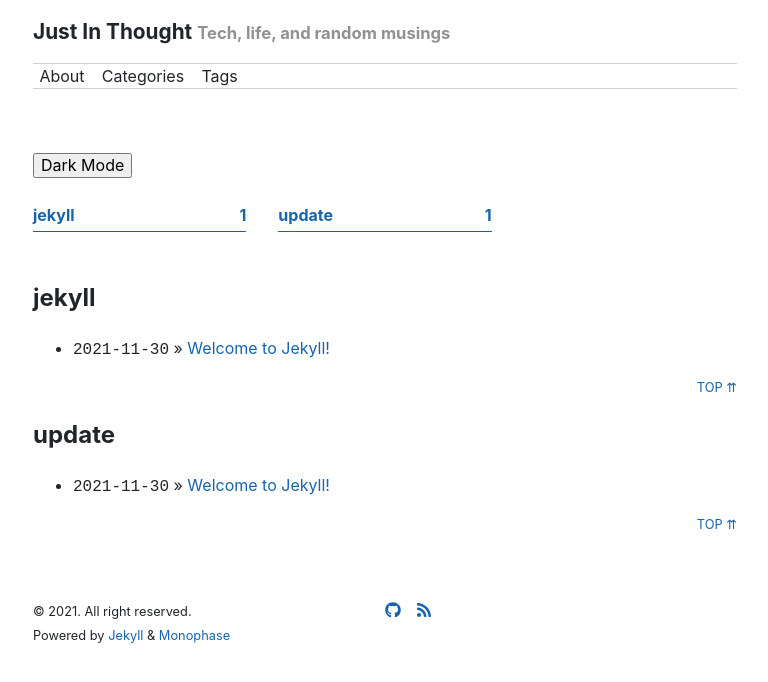
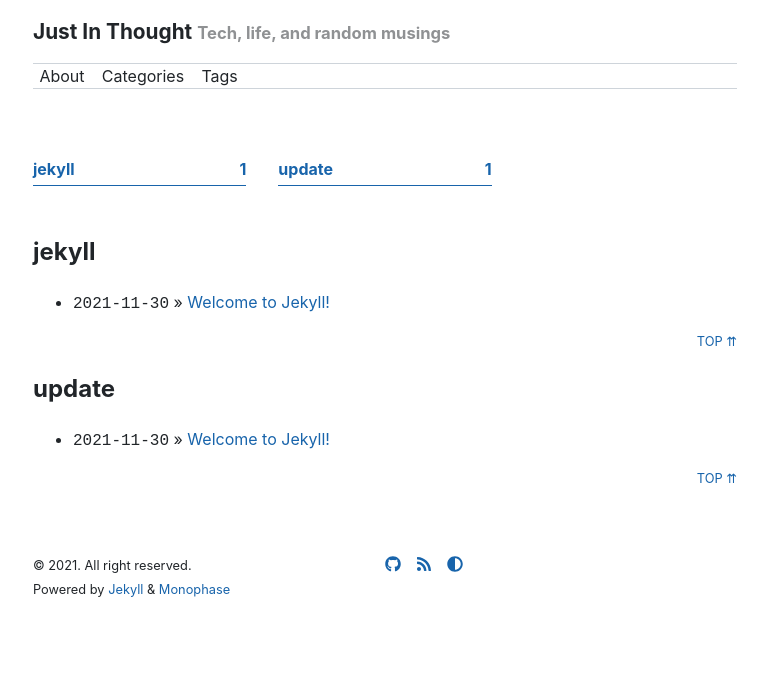
Before and after one commit to justinjao/justinjao.github.io, a Jekyll site: the page built from categories.md, in a window 1280 px wide. Shown: the top 682 px of the page, without its empty margins (255-1023 px from the left). Built offline with Jekyll 4.4.1, drawn with Linux system fonts in a browser that asks for light colours; nearby versions of some CDN libraries.

Commit message:
made toggle button into icon and moved it to footer

```diff
--- a/_includes/footer.html
+++ b/_includes/footer.html
@@ -26,6 +26,9 @@
   {% if site.data.social %}
     <div class="footer-column">
       <ul class="social-icons">
+        <a id="theme-toggle" onclick="modeSwitcher()" style="cursor:pointer">
+          <i class="fas fa-adjust"></i>
+        </a>
         {% for social in site.data.social %}
           <li class="social-icon-item">
             <a class="social-icon" href="{{ social.url }}" target="_blank">
--- a/_layouts/default.html
+++ b/_layouts/default.html
@@ -4,7 +4,6 @@
   <body>
     <div class="container">
       {% include header.html %}
-      <button id="theme-toggle" onclick="modeSwitcher()"></button>
       <main>
         {{ content }}
       </main>
--- a/mode-switcher.js
+++ b/mode-switcher.js
@@ -1,21 +1,31 @@
 let systemInitiatedDark = window.matchMedia("(prefers-color-scheme: dark)");
 let theme = sessionStorage.getItem('theme');
 
-if (systemInitiatedDark.matches) {
-	document.getElementById("theme-toggle").innerHTML = "Light Mode";
-} else {
-	document.getElementById("theme-toggle").innerHTML = "Dark Mode";
+// if (systemInitiatedDark.matches) {
+// 	document.getElementById("theme-toggle").innerHTML = "Light Mode";
+// } else {
+// 	document.getElementById("theme-toggle").innerHTML = "Dark Mode";
+// }
+
+if (theme === "dark") {
+	document.documentElement.setAttribute('data-theme', 'dark');
+	sessionStorage.setItem('theme', 'dark');
+	// document.getElementById("theme-toggle").innerHTML = "Light Mode";
+} else if (theme === "light") {
+	document.documentElement.setAttribute('data-theme', 'light');
+	sessionStorage.setItem('theme', 'light');
+	// document.getElementById("theme-toggle").innerHTML = "Dark Mode";
 }
 
 
 function prefersColorTest(systemInitiatedDark) {
   if (systemInitiatedDark.matches) {
   	document.documentElement.setAttribute('data-theme', 'dark');
-   	document.getElementById("theme-toggle").innerHTML = "Light Mode";
+   	// document.getElementById("theme-toggle").innerHTML = "Light Mode";
    	sessionStorage.setItem('theme', '');
   } else {
   	document.documentElement.setAttribute('data-theme', 'light');
-    document.getElementById("theme-toggle").innerHTML = "Dark Mode";
+    // document.getElementById("theme-toggle").innerHTML = "Dark Mode";
     sessionStorage.setItem('theme', '');
   }
 }
@@ -27,28 +37,28 @@ function modeSwitcher() {
 	if (theme === "dark") {
 		document.documentElement.setAttribute('data-theme', 'light');
 		sessionStorage.setItem('theme', 'light');
-		document.getElementById("theme-toggle").innerHTML = "Dark Mode";
+		// document.getElementById("theme-toggle").innerHTML = "Dark Mode";
 	}	else if (theme === "light") {
 		document.documentElement.setAttribute('data-theme', 'dark');
 		sessionStorage.setItem('theme', 'dark');
-		document.getElementById("theme-toggle").innerHTML = "Light Mode";
+		// document.getElementById("theme-toggle").innerHTML = "Light Mode";
 	} else if (systemInitiatedDark.matches) {
 		document.documentElement.setAttribute('data-theme', 'light');
 		sessionStorage.setItem('theme', 'light');
-		document.getElementById("theme-toggle").innerHTML = "Dark Mode";
+		// document.getElementById("theme-toggle").innerHTML = "Dark Mode";
 	} else {
 		document.documentElement.setAttribute('data-theme', 'dark');
 		sessionStorage.setItem('theme', 'dark');
-		document.getElementById("theme-toggle").innerHTML = "Light Mode";
+		// document.getElementById("theme-toggle").innerHTML = "Light Mode";
 	}
 }
 
 if (theme === "dark") {
 	document.documentElement.setAttribute('data-theme', 'dark');
 	sessionStorage.setItem('theme', 'dark');
-	document.getElementById("theme-toggle").innerHTML = "Light Mode";
+	// document.getElementById("theme-toggle").innerHTML = "Light Mode";
 } else if (theme === "light") {
 	document.documentElement.setAttribute('data-theme', 'light');
 	sessionStorage.setItem('theme', 'light');
-	document.getElementById("theme-toggle").innerHTML = "Dark Mode";
+	// document.getElementById("theme-toggle").innerHTML = "Dark Mode";
 }
```
